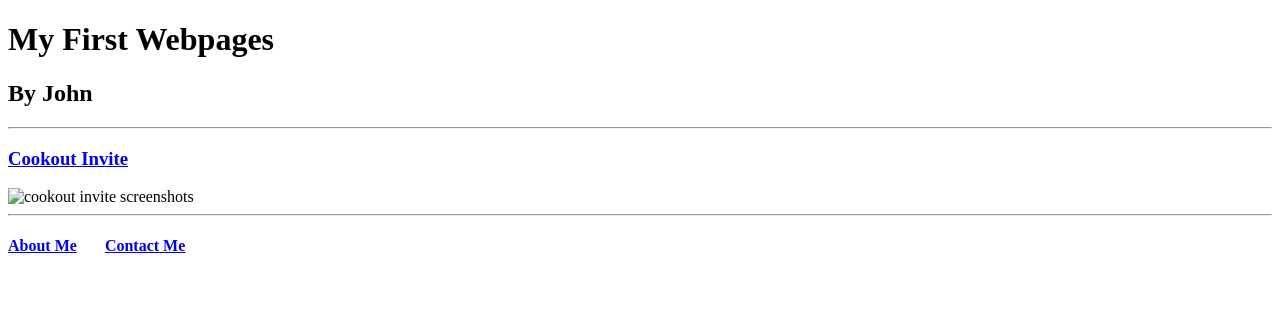
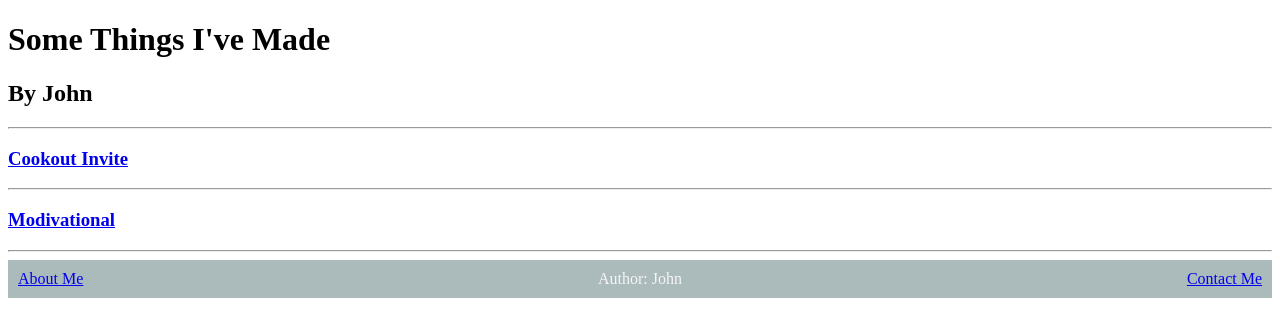
Before and after one commit to ljcs-code/Portfolio, a plain HTML site: page index.html in a window 1280 px wide. Drawn offline with Linux system fonts and the light colour scheme.

Commit message:
Add files via upload

```diff
--- a/index.html
+++ b/index.html
@@ -4,19 +4,55 @@
     <meta charset="UTF-8">
     <meta name="viewport" content="width=device-width, initial-scale=1.0">
     <title>LJCS Portfolio</title>
+    <style>
+        footer {
+            columns: 3;
+            background-color: #abbaba;
+            color: whitesmoke;
+            padding: 10px;
+        }
+        .col-left {
+            text-align: left;
+        }
+        .col-center {
+            text-align: center;
+        }
+        .col-right {
+            text-align: right;
+        }
+    </style>
+
 </head>
 <body>
-    <h1>My First Webpages</h1>
-    <h2>By John</h2>
+    <header></header>
+
+    <div>
+        <h1>Some Things I've Made</h1>
+        <h2>By John</h2>
+    </div>
+
     <hr>
-    <h3><a href="./public/4th-cookout.html">Cookout Invite</a></h3>
 
-    <img src="./assets/images/Screenshot from 2023-07-01 09-32-22.png" height="200" alt="cookout invite screenshots">
+    <div>
+    <h3><a href="./public/Invites/july4th/index.html">Cookout Invite</a></h3>
+    </div>
     <hr>
-    <h4>
-        <a href="./public/about.html">About Me</a>
-        &nbsp&nbsp&nbsp&nbsp&nbsp
-        <a href="./public/contact.html">Contact Me</a>
-    </h4>
+
+    <div>
+        <h3> <a href="./public/motivational/index.html">Modivational</a></h3>
+    </div>
+     <hr>
+
+    <footer>
+        <div class="col-left">
+            <a href="./public/about.html">About Me</a>
+        </div>
+        <div class="col-center">
+            Author: John
+        </div>
+        <div class="col-right">
+            <a href="./public/contact.html">Contact Me</a>
+        </div>
+    </footer>
 </body>
 </html>
```
